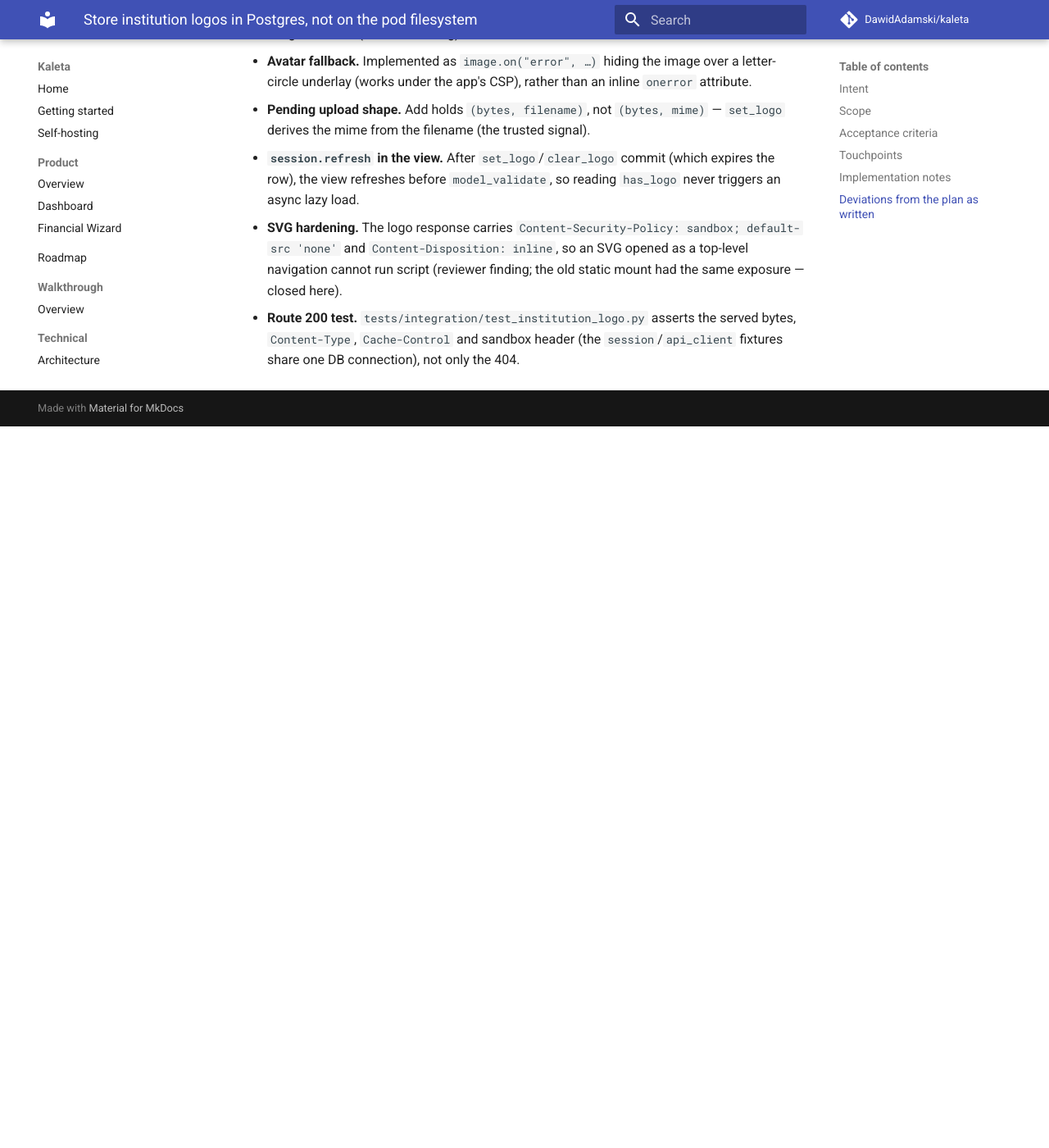
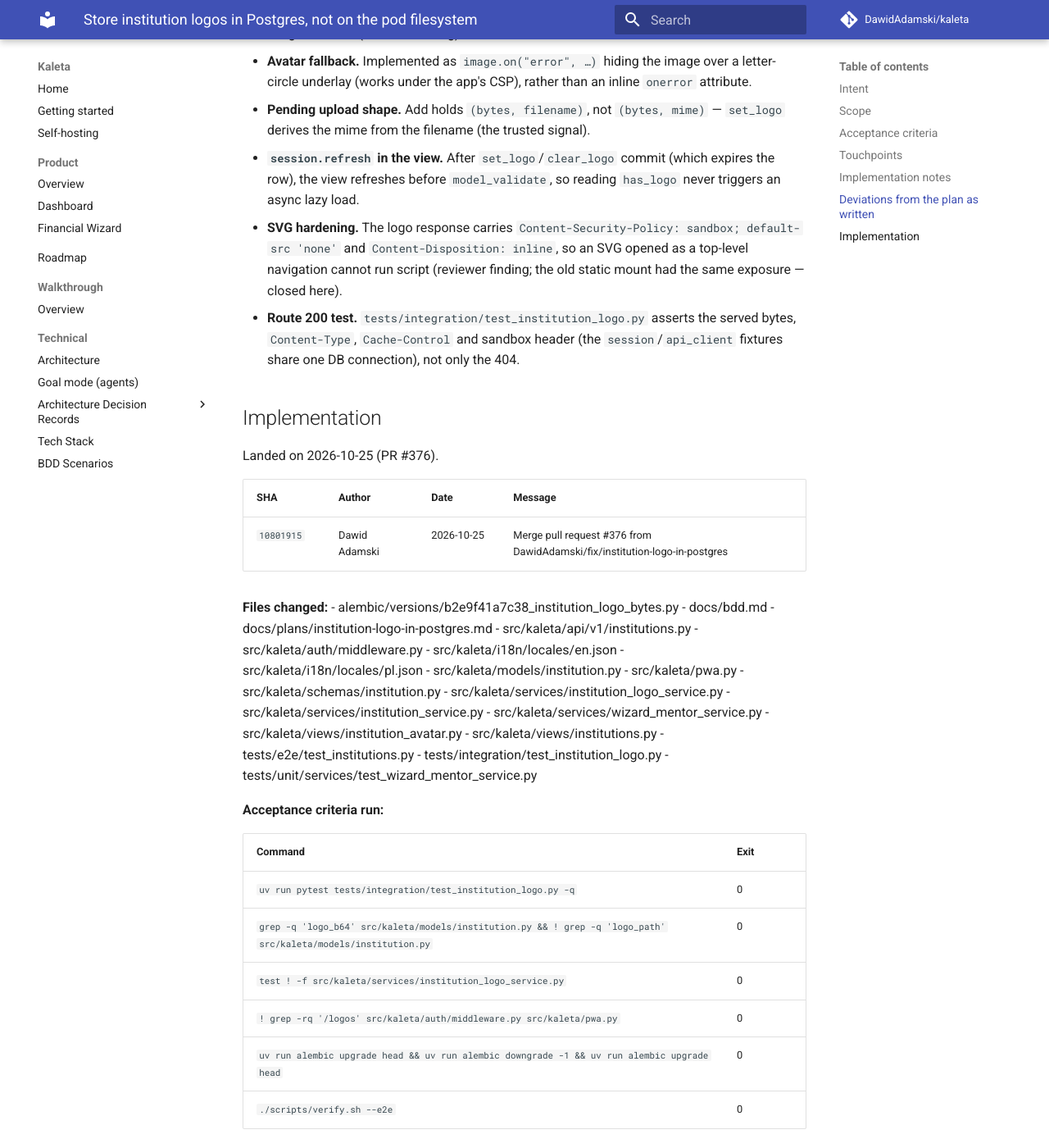
Before and after one commit to DawidAdamski/kaleta, an MkDocs documentation site: the page built from docs/plans/archive/institution-logo-in-postgres.md, in a window 1280 px wide and 1400 px high, scrolled down 3441 px. Shown: the whole window at 82% size. Built offline with MkDocs 1.6.1 and Material for MkDocs 9.7.7, drawn with Linux system fonts in a browser that asks for light colours; comment, search, counter and statistics services are not loaded; before the commit the page ends 3961 px from its top, so only the background shows below that.

Commit message:
docs(plans): archive institution-logo-in-postgres (#376)
Store-logos-in-Postgres was implemented in 536293ab and merged via
PR #376 (merge commit 10801915). Flip the plan to status: archived,
stamp it with the merge reference, append an Implementation section,
and move it under docs/plans/archive/.

Acceptance criteria (incl. the alembic upgrade/downgrade/upgrade)
re-verified against the :55432 test DB via scripts/plan_archive.sh.

Co-Authored-By: Claude Opus 4.8 <noreply@anthropic.com>

```diff
--- a/docs/plans/institution-logo-in-postgres.md
+++ b/docs/plans/archive/institution-logo-in-postgres.md
@@ -3,8 +3,9 @@ plan_id: institution-logo-in-postgres
 title: Store institution logos in Postgres, not on the pod filesystem
 area: institutions / storage
 effort: medium
-status: in-progress
-roadmap_ref: ../roadmap.md#institutions
+status: archived
+archived_at: 2026-10-25
+roadmap_ref: ../../roadmap.md#institutions
 ---
 
 # Store institution logos in Postgres, not on the pod filesystem
@@ -158,3 +159,42 @@ Explicitly NOT in scope:
 - **Route 200 test.** `tests/integration/test_institution_logo.py` asserts the
   served bytes, `Content-Type`, `Cache-Control` and sandbox header (the
   `session`/`api_client` fixtures share one DB connection), not only the 404.
+
+## Implementation
+
+Landed on 2026-10-25 (PR #376).
+
+| SHA | Author | Date | Message |
+|---|---|---|---|
+| `10801915` | Dawid Adamski | 2026-10-25 | Merge pull request #376 from DawidAdamski/fix/institution-logo-in-postgres |
+
+**Files changed:**
+- alembic/versions/b2e9f41a7c38_institution_logo_bytes.py
+- docs/bdd.md
+- docs/plans/institution-logo-in-postgres.md
+- src/kaleta/api/v1/institutions.py
+- src/kaleta/auth/middleware.py
+- src/kaleta/i18n/locales/en.json
+- src/kaleta/i18n/locales/pl.json
+- src/kaleta/models/institution.py
+- src/kaleta/pwa.py
+- src/kaleta/schemas/institution.py
+- src/kaleta/services/institution_logo_service.py
+- src/kaleta/services/institution_service.py
+- src/kaleta/services/wizard_mentor_service.py
+- src/kaleta/views/institution_avatar.py
+- src/kaleta/views/institutions.py
+- tests/e2e/test_institutions.py
+- tests/integration/test_institution_logo.py
+- tests/unit/services/test_wizard_mentor_service.py
+
+**Acceptance criteria run:**
+
+| Command | Exit |
+|---|---|
+| `uv run pytest tests/integration/test_institution_logo.py -q` | 0 |
+| `grep -q 'logo_b64' src/kaleta/models/institution.py && ! grep -q 'logo_path' src/kaleta/models/institution.py` | 0 |
+| `test ! -f src/kaleta/services/institution_logo_service.py` | 0 |
+| `! grep -rq '/logos' src/kaleta/auth/middleware.py src/kaleta/pwa.py` | 0 |
+| `uv run alembic upgrade head && uv run alembic downgrade -1 && uv run alembic upgrade head` | 0 |
+| `./scripts/verify.sh --e2e` | 0 |
```
